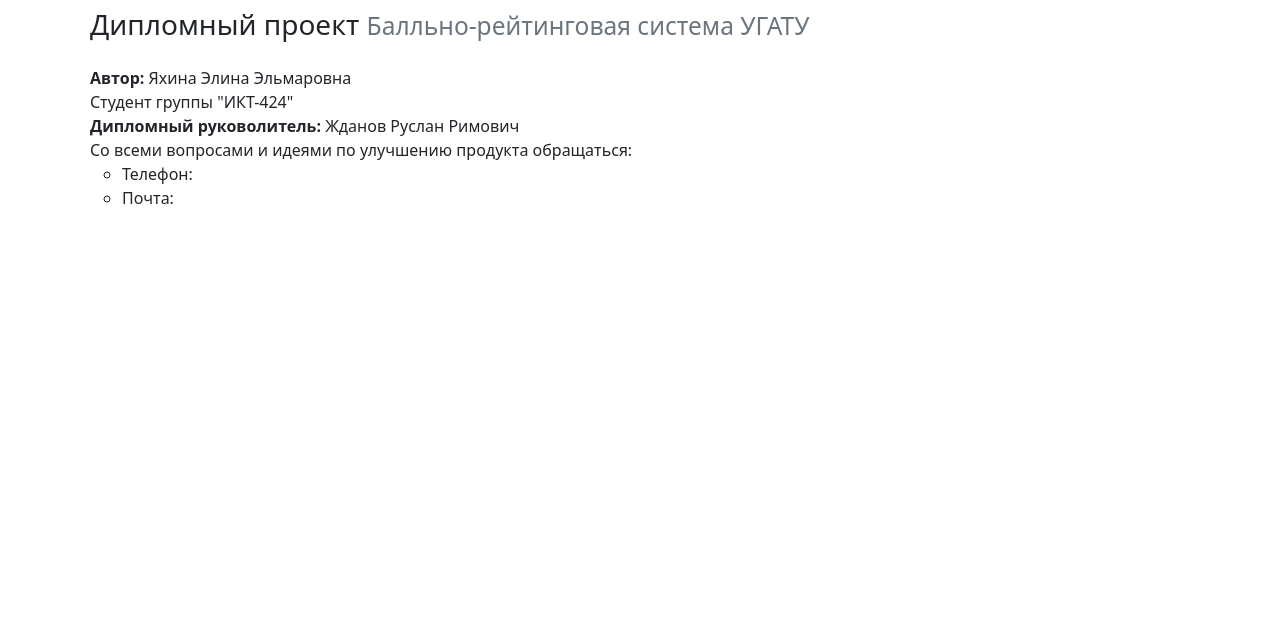
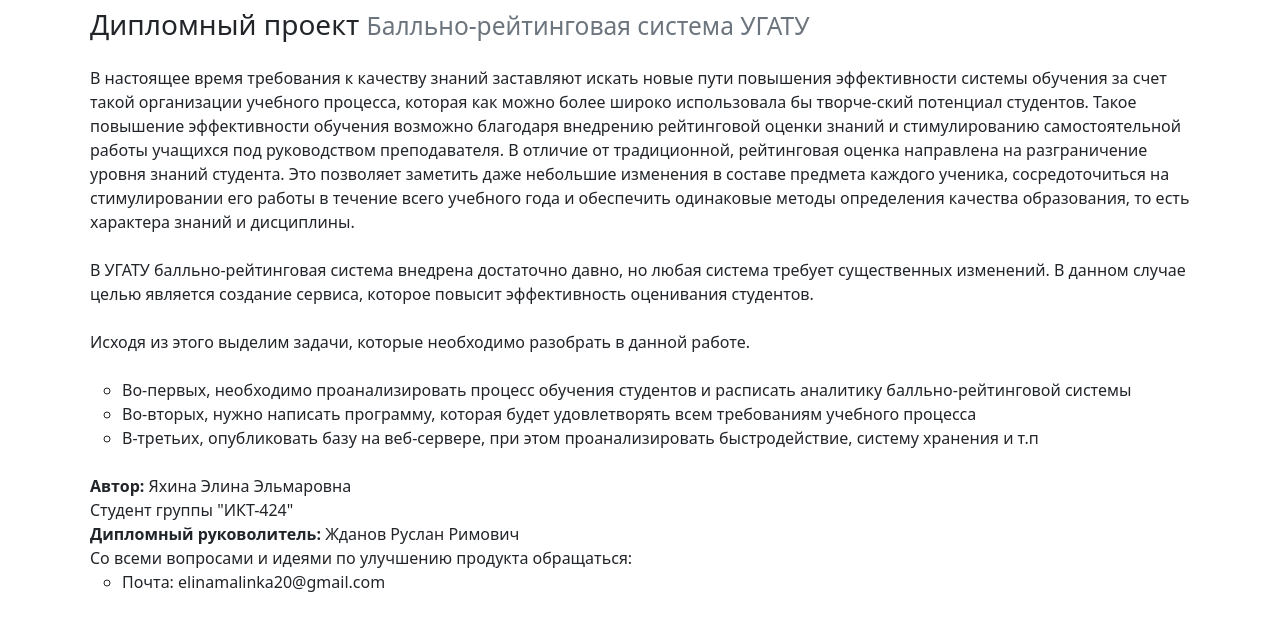
Before and after one commit to sumluxgirl/flaskProject, a Flask app: page /about in a window 1280 px wide. Shown: the part 56-687 px from the top of the page. Run offline with Flask 2, Linux system fonts and the light colour scheme; some libraries are stand-ins or nearby versions.

Commit message:
backward compatibility

```diff
--- a/pointraing/main/templates/about.html
+++ b/pointraing/main/templates/about.html
@@ -5,13 +5,42 @@
         <small class="text-muted">Балльно-рейтинговая система УГАТУ</small>
     </h3>
     <ul class="list-unstyled p-2">
+        <li>В настоящее время требования к качеству знаний заставляют искать новые пути повышения эффективности системы
+            обучения за счет такой организации учебного процесса, которая как можно более широко использовала бы
+            творче-ский потенциал студентов. Такое повышение эффективности обучения возможно благодаря внедрению
+            рейтинговой оценки знаний и стимулированию самостоятельной работы учащихся под руководством преподавателя. В
+            отличие от традиционной, рейтинговая оценка направлена на разграничение уровня знаний студента. Это
+            позволяет заметить даже небольшие изменения в составе предмета каждого ученика, сосредоточиться на
+            стимулировании его работы в течение всего учебного года и обеспечить одинаковые методы определения качества
+            образования, то есть характера знаний и дисциплины.
+        </li>
+        <br/>
+        <li>В УГАТУ балльно-рейтинговая система внедрена достаточно давно, но любая система требует существенных
+            изменений. В данном случае целью является создание сервиса, которое повысит эффективность оценивания
+            студентов.
+        </li>
+        <br/>
+        <li>Исходя из этого выделим задачи, которые необходимо разобрать в данной работе.</li>
+        <br/>
+        <ul>
+            <li>Во-первых, необходимо проанализировать процесс обучения студентов и расписать аналитику
+                балльно-рейтинговой
+                системы
+            </li>
+            <li>Во-вторых, нужно написать программу, которая будет удовлетворять всем требованиям учебного процесса</li>
+            <li>В-третьих, опубликовать базу на веб-сервере, при этом проанализировать быстродействие, систему хранения
+                и
+                т.п
+            </li>
+        </ul>
+        <br/>
         <li><strong>Автор:</strong> Яхина Элина Эльмаровна</li>
         <li>Студент группы "ИКТ-424"</li>
         <li><strong>Дипломный руковолитель:</strong> Жданов Руслан Римович</li>
+
         <li>Со всеми вопросами и идеями по улучшению продукта обращаться:
             <ul>
-                <li>Телефон:</li>
-                <li>Почта:</li>
+                <li>Почта: elinamalinka20@gmail.com</li>
             </ul>
         </li>
     </ul>
--- a/pointraing/main/utils.py
+++ b/pointraing/main/utils.py
@@ -47,7 +47,7 @@ def get_education_student_by_subject(student_id, subject_id):
         .filter(Attendance.group_id == student.group_id) \
         .add_columns(attendance_user.c.id, attendance_user.c.active) \
         .outerjoin(attendance_user, Attendance.id == attendance_user.c.attendance_id) \
-        .order_by(Attendance.date).all()
+        .order_by(Attendance.date).limit(100).all()
     attendance_count_user = AttendanceGrade.query \
         .join(AttendanceGrade.attendance) \
         .filter(Attendance.subject_id == subject_id) \
@@ -59,7 +59,7 @@ def get_education_student_by_subject(student_id, subject_id):
         .filter(Lab.subject_id == subject_id) \
         .add_columns(labs_user_subq.c.id, labs_user_subq.c.date) \
         .outerjoin(labs_user_subq, Lab.id == labs_user_subq.c.lab_id) \
-        .all()
+        .limit(100).all()
     labs_count_user = LabsGrade.query \
         .join(Lab, LabsGrade.lab) \
         .filter(Lab.subject_id == subject_id) \
@@ -72,7 +72,7 @@ def get_education_student_by_subject(student_id, subject_id):
         .filter(GradeUsers.user_id == student.id) \
         .filter(Grade.subject_id == subject_id) \
         .group_by(GradeUsers.id) \
-        .all()
+        .limit(100).all()
 
     group_id = student.group_id
     grade_xpr, offset_xpr, attendance_grade_sq, lab_grade_sq = get_analyze_grade(subject_id, group_id)
--- a/pointraing/students/routes.py
+++ b/pointraing/students/routes.py
@@ -22,7 +22,7 @@ def check_on_rights():
 def education(subject_id=None):
     check_on_rights()
     group = current_user.group
-    attendance_subjects = Attendance.query.filter_by(group_id=group.id).group_by(Attendance.subject_id).all()
+    attendance_subjects = Attendance.query.filter_by(group_id=group.id).group_by(Attendance.subject_id).limit(100).all()
     subjects = []
     for i in attendance_subjects:
         subjects.append(i.subject)
@@ -55,7 +55,7 @@ def education(subject_id=None):
 
 
 def get_students_activity():
-    return ActivityType.query.all()
+    return ActivityType.query.limit(100).all()
 
 
 @students.route("/activity")
@@ -69,7 +69,7 @@ def activity(activity_id=None):
 
     activity_by_user = Activity.query \
         .filter(Activity.user_id == current_user.id) \
-        .filter(Activity.type_id == activity_id).all()
+        .filter(Activity.type_id == activity_id).limit(100).all()
     return render_template('activity.html',
                            active_tab='activity',
                            right_group=activity_list,
--- a/pointraing/templates/layout.html
+++ b/pointraing/templates/layout.html
@@ -6,7 +6,7 @@
     <meta name="viewport" content="width=device-width, initial-scale=1, shrink-to-fit=no">
 
     <!-- Bootstrap CSS -->
-    <link rel="stylesheet" type="text/css" href="{{ url_for('static', filename='styles/bootstrap.css') }}">
+    <link rel="stylesheet" type="text/css" href="{{ url_for('static', filename='styles/bootstrap.min.css') }}">
     <!-- Bootstrap icon-CSS -->
     <link rel="stylesheet"
           href="{{ url_for('static', filename='node_modules/bootstrap-icons/font/bootstrap-icons.css') }}">
@@ -70,6 +70,6 @@
 
 
 <!-- Optional JavaScript -->
-<script src="{{ url_for('static', filename='scripts/bootstrap.bundle.js') }}"></script>
+<script src="{{ url_for('static', filename='scripts/bootstrap.bundle.min.js') }}"></script>
 </body>
 </html>
```
Also changed, not shown: pointraing/deans_office/routes.py (+8 -8 lines), pointraing/deans_office/utils.py (+10 -10 lines), pointraing/tutors/routes.py (+6 -6 lines), pointraing/site.db.
